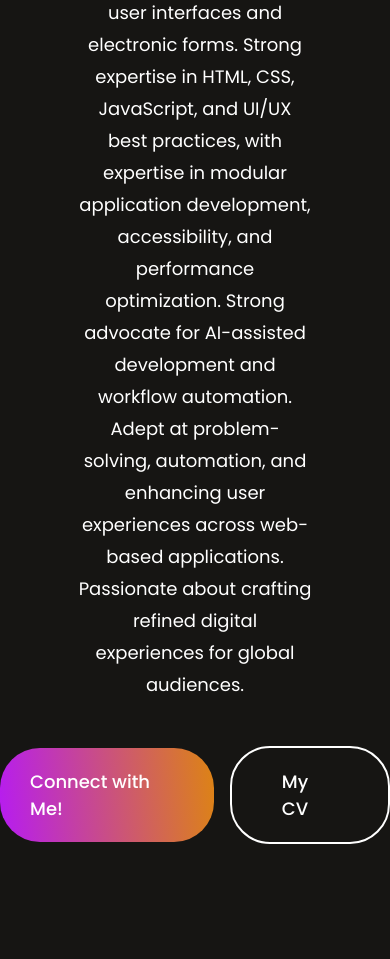
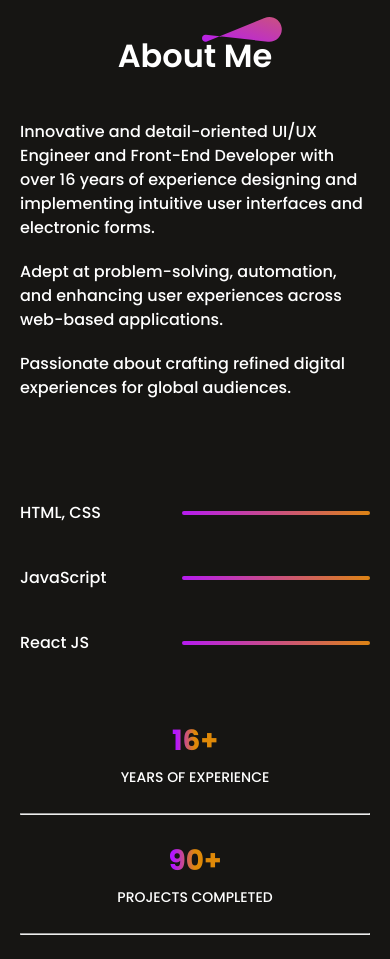
Before and after one commit to ailmel04/portfolio, a React (Vite) app: page / in a window 390 px wide. Shown: the part 1020-1979 px from the top of the page. Built offline with nearby package versions, Linux system fonts and the light colour scheme.

Commit message:
Uploading latest

```diff
--- a/package.json
+++ b/package.json
@@ -15,7 +15,8 @@
   "dependencies": {
     "react": "^19.0.0",
     "react-anchor-link-smooth-scroll": "^1.0.12",
-    "react-dom": "^19.0.0"
+    "react-dom": "^19.0.0",
+    "styled-components": "^6.1.16"
   },
   "devDependencies": {
     "@eslint/js": "^9.21.0",
--- a/src/components/About/About.css
+++ b/src/components/About/About.css
@@ -165,3 +165,59 @@
         font-size: 16px;
     }
 }
+
+@media(max-width: 480px) {
+    .about {
+        gap: 40px;
+        margin: 30px 20px;
+        align-items: center;
+    }
+    .about-title h1 {
+        font-size: 32px;
+        padding: 0;
+    }
+    .about-title img {
+        width: 80px;
+        right: -10px;
+        top: -15px;
+    }
+    .about-section {
+        flex-direction: column;
+    }
+    .about-left {
+        display: none;
+    }
+    .about-para {
+        font-size: 16px;
+        line-height: 24px;
+    }
+    .about-skill {
+        gap: 12px;
+        align-items: center;
+        margin-top: 20px;
+    }
+    .about-skill p {
+        font-size: 16px;
+    }
+    .about-skill hr {
+        height: 4px;
+    }
+    .about-achievements {
+        flex-direction: column;
+        gap: 25px;
+        margin-top: 25px;
+    }
+    .about-achievement {
+        gap: 5px;
+        width: 100%;
+    }
+    .about-achievement h1 {
+        font-size: 28px;
+        font-weight: 700;
+        text-align: center;
+    }
+    .about-achievement p {
+        text-align: center;
+        font-size: 14px;
+    }
+}
--- a/src/components/Footer/Footer.css
+++ b/src/components/Footer/Footer.css
@@ -65,6 +65,11 @@
     margin-bottom: 50px;
 }
 
+.footer-email-input img {
+    width: 24px;
+    height: 27px;
+}
+
 .footer-email-input:hover {
     border: 2px solid white;
 }
@@ -105,3 +110,48 @@
         margin-bottom: 50px;
     }
 }
+
+@media(max-width: 480px) {
+    .footer {
+        margin: 30px 20px;
+        gap: 20px;
+    }
+    .footer-top-left {
+        flex-direction: column;
+        align-items: flex-start;
+        gap: 15px;
+    }
+    .footer-top-left img {
+        width: 70px;
+    }
+    .footer-top-left p {
+        font-size: 16px;
+        max-width: 100%;
+    }
+    .footer-email-input {
+        gap: 15px;
+        padding: 15px 20px;
+        border-radius: 25px;
+        width: 100%;
+        box-sizing: border-box;
+    }
+    .footer-email-input input {
+        width: 100%;
+        font-size: 16px;
+    }
+    .footer-subscribe {
+        font-size: 16px;
+        padding: 10px 25px;
+        text-align: center;
+    }
+    .footer-bottom-right {
+        flex-direction: column;
+        gap: 20px;
+        margin-bottom: 30px;
+    }
+    .footer-bottom {
+        text-align: center;
+        gap: 20px;
+        font-size: 16px;
+    }
+}
--- a/src/components/Hero/Hero.css
+++ b/src/components/Hero/Hero.css
@@ -103,3 +103,39 @@
         border-radius: 40px;
     }
 }
+
+@media(max-width: 480px) {
+    .hero .profile-img-container {
+        width: 170px;
+        height: 170px;
+    }
+    .hero img {
+        width: 180px;
+    }
+    .hero h1 {
+        width: 100%;
+        font-size: 32px;
+    }
+    .hero p {
+        width: 90%;
+        font-size: 16px;
+        line-height: 24px;
+        margin: 8px 0px;
+    }
+    .hero-action {
+        gap: 12px;
+        font-size: 16px;
+        font-weight: 500;
+        margin-bottom: 30px;
+    }
+    .hero-connect {
+        padding: 12px 20px;
+        border-radius: 30px;
+        text-align: center;
+    }
+    .hero-cv {
+        padding: 12px 20px;
+        border-radius: 30px;
+        text-align: center;
+    }
+}
```
Also changed, not shown: src/styled-components/SectionTitle.jsx (added), 2 other files (tests, documents, lock files or other folders).
